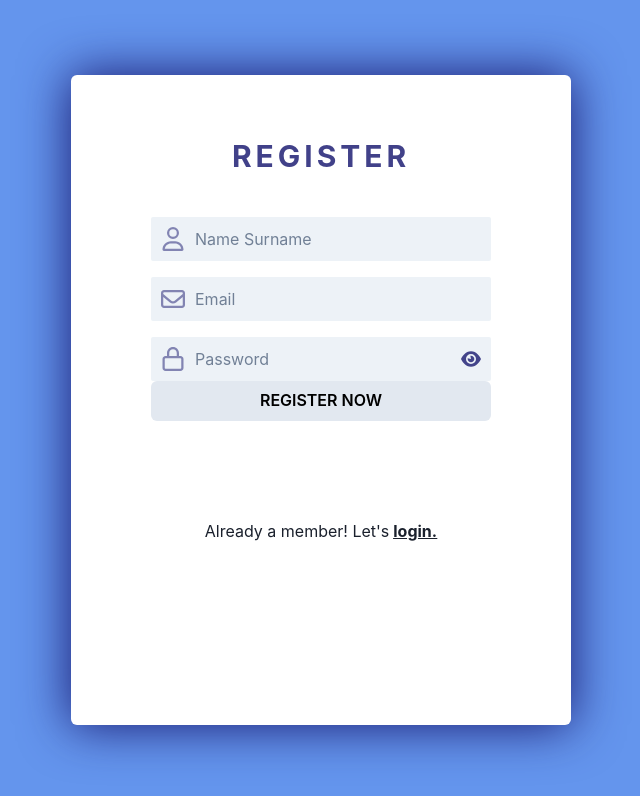
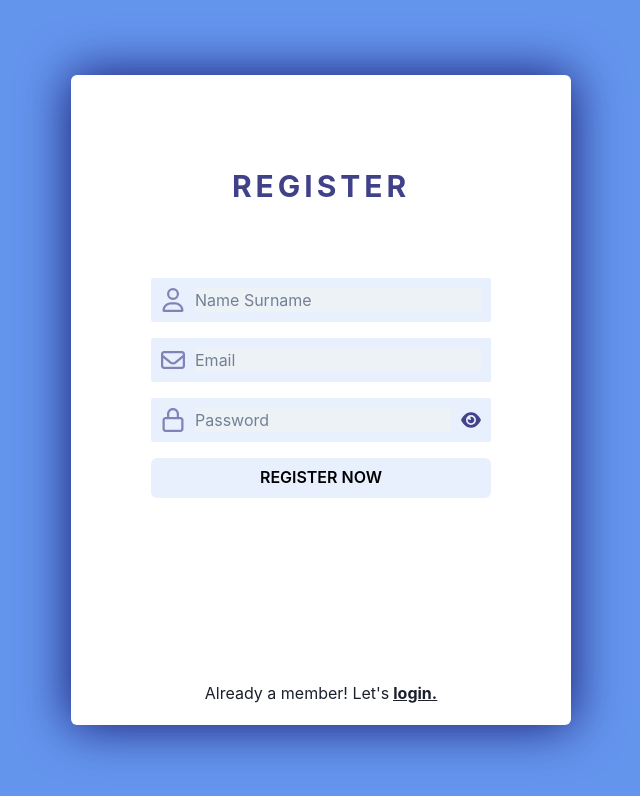
Before and after one commit to bulutcan99/websocket-chat-app, a Next.js app in the folder client/: page /register in a window 1280 px wide. Shown: the top 796 px of the page, without its empty margins (319-959 px from the left). Built offline with nearby package versions, Linux system fonts and the light colour scheme.

Commit message:
feat: register page ui updated

```diff
--- a/client/src/components/form-elements/CustomFormikInput.tsx
+++ b/client/src/components/form-elements/CustomFormikInput.tsx
@@ -36,7 +36,7 @@ const CustomFormikInput = ({
       width={"100%"}
       paddingLeft={"10px"}
       paddingRight={"10px"}
-      backgroundColor={theme.colors.gray["100"]}
+      backgroundColor={"gray.100"}
       borderRadius={"2px"}
       padding={"10px"}
       {...containerSettings}
--- a/client/src/pages/register/index.tsx
+++ b/client/src/pages/register/index.tsx
@@ -85,7 +85,7 @@ const Register = () => {
             justifyContent={"center"}
             alignItems={"center"}
             width={"100%"}
-            height={"20%"}
+            height={"30%"}
             fontSize={30}
             fontWeight={"bold"}
             letterSpacing={4}
@@ -95,6 +95,7 @@ const Register = () => {
           >
             REGISTER
           </Text>
+          <Box height={"40%"}>
             <Formik initialValues={{}} onSubmit={() => {}}>
               <Form>
                 <CustomFormikInput
@@ -117,7 +118,10 @@ const Register = () => {
                     setFocusedInput((prev) => ({ ...prev, nameSurname: true }));
                   }}
                   onBlur={() => {
-                  setFocusedInput((prev) => ({ ...prev, nameSurname: false }));
+                    setFocusedInput((prev) => ({
+                      ...prev,
+                      nameSurname: false,
+                    }));
                   }}
                   containerSettings={{
                     outline: focusedInput?.nameSurname
@@ -246,18 +250,19 @@ const Register = () => {
             <Button
               width={"100%"}
               color={"black"}
-            backgroundColor={"gray.200"}
+              marginTop={"16px"}
+              backgroundColor={"gray.100"}
               transition={"color 500ms, background-color 500ms"}
               _hover={{ backgroundColor: "midnightblue", color: "white" }}
               onClick={handleRegisterClick}
             >
               REGISTER NOW
             </Button>
-
+          </Box>
           <Flex
             justifyContent={"center"}
             alignItems={"flex-end"}
-            height={"20%"}
+            height={"30%"}
           >
             Already a member! Let's
             <Text
```
Lines whose indentation alone changed are shown as unchanged.
